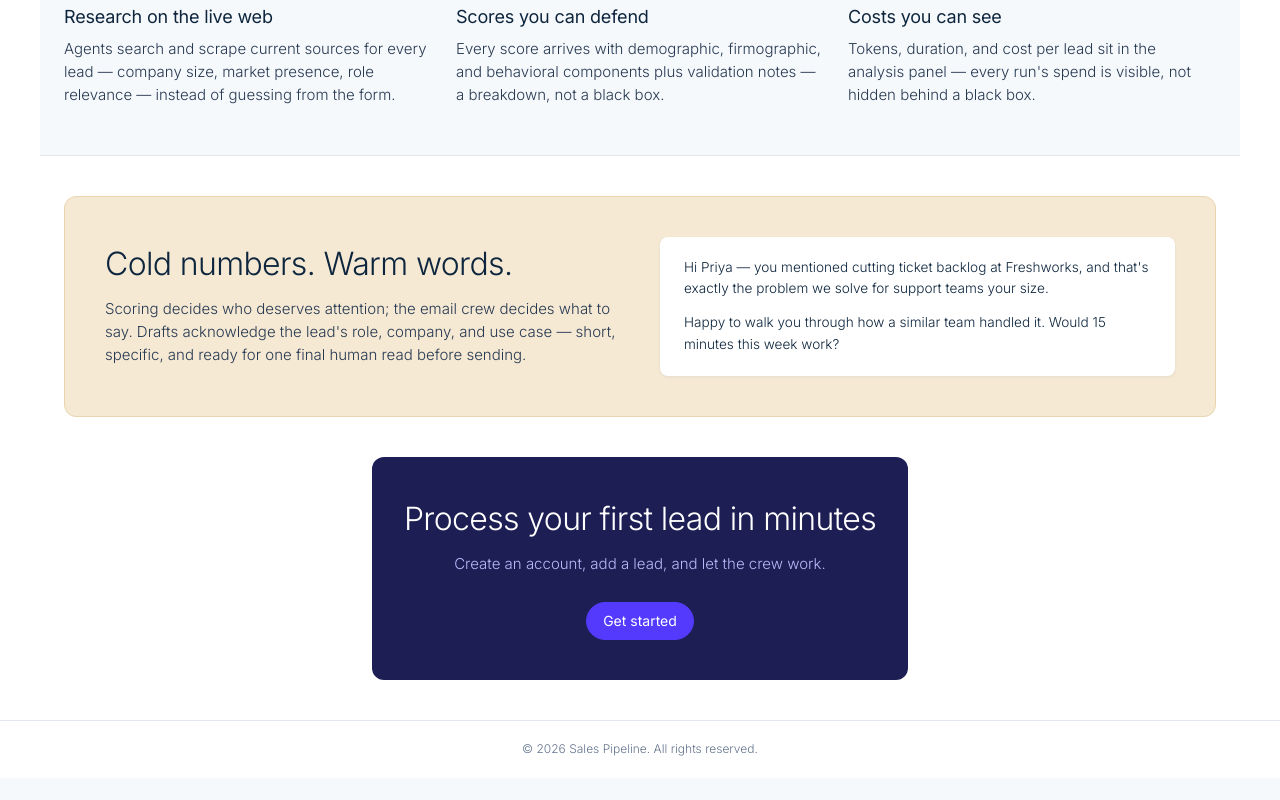
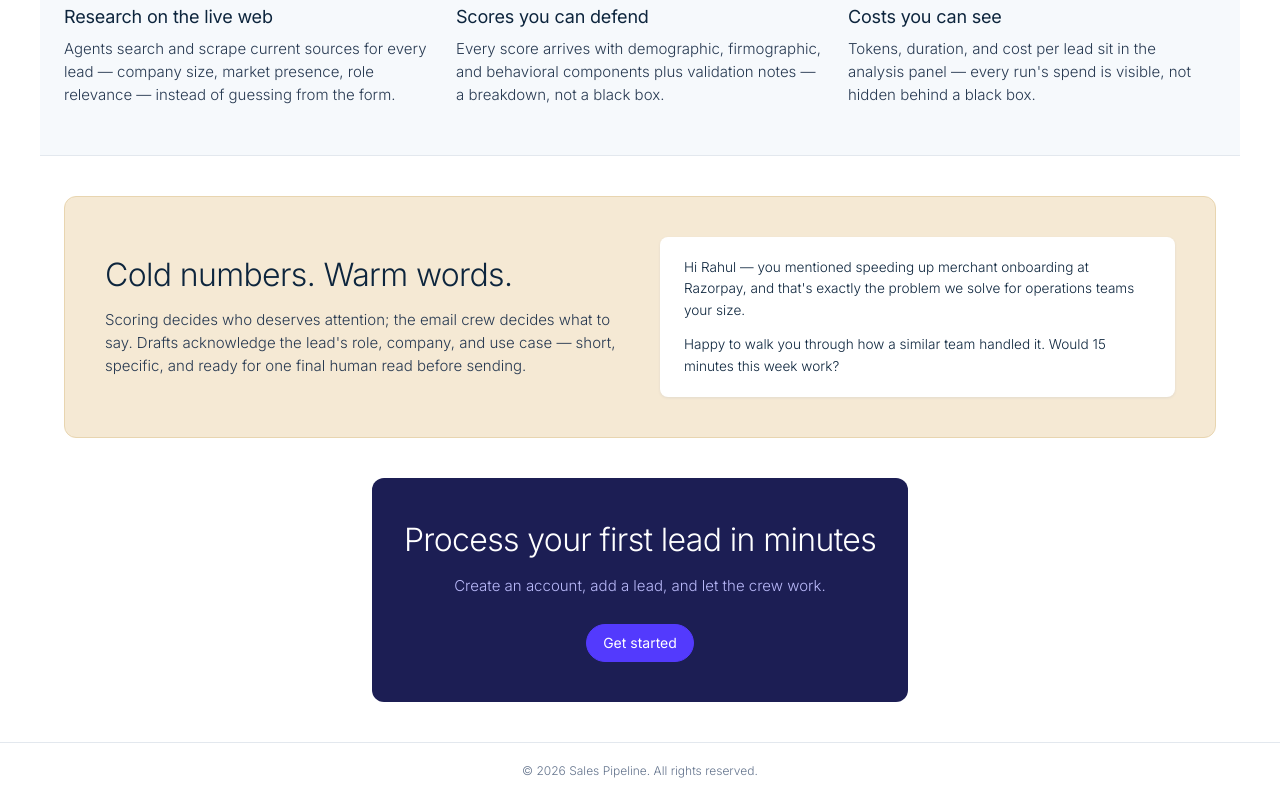
Before and after one commit to VIVPM/multi-crew-leads-dashboard, a React (Vite) app in the folder frontend/: page / in a window 1280 px wide. Shown: the part 927-1727 px from the top of the page. Before the commit the page ends 1705 px from the top, so only its background shows below. Built offline with nearby package versions, Linux system fonts and the light colour scheme; no server answers.

Commit message:
Swap landing demo email to a different lead and company

```diff
--- a/frontend/src/components/Landing.jsx
+++ b/frontend/src/components/Landing.jsx
@@ -201,8 +201,8 @@ export default function Landing({ onSignIn, onGetStarted }) {
               </p>
             </div>
             <div className="lp-cream-email">
-              <p>Hi Priya — you mentioned cutting ticket backlog at Freshworks, and
-              that's exactly the problem we solve for support teams your size.</p>
+              <p>Hi Rahul — you mentioned speeding up merchant onboarding at Razorpay,
+              and that's exactly the problem we solve for operations teams your size.</p>
               <p>Happy to walk you through how a similar team handled it. Would 15
               minutes this week work?</p>
             </div>
```
